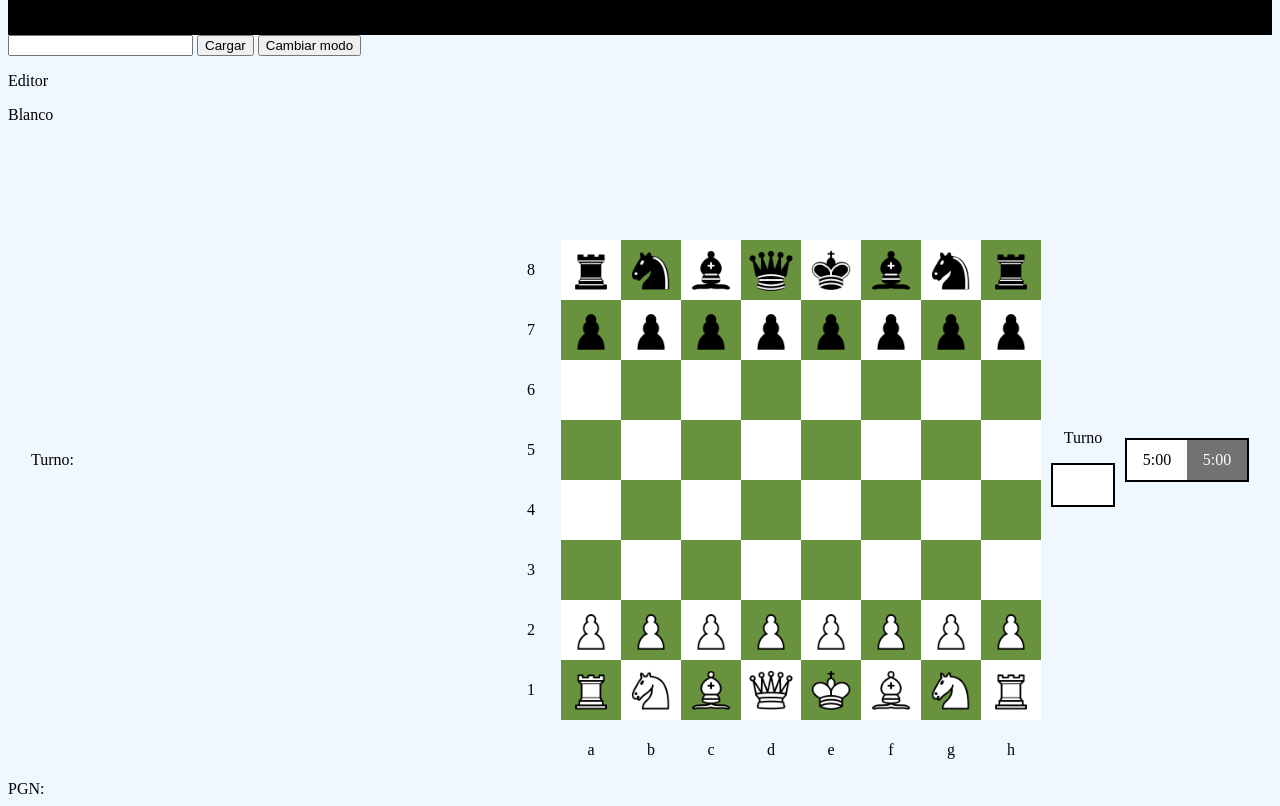
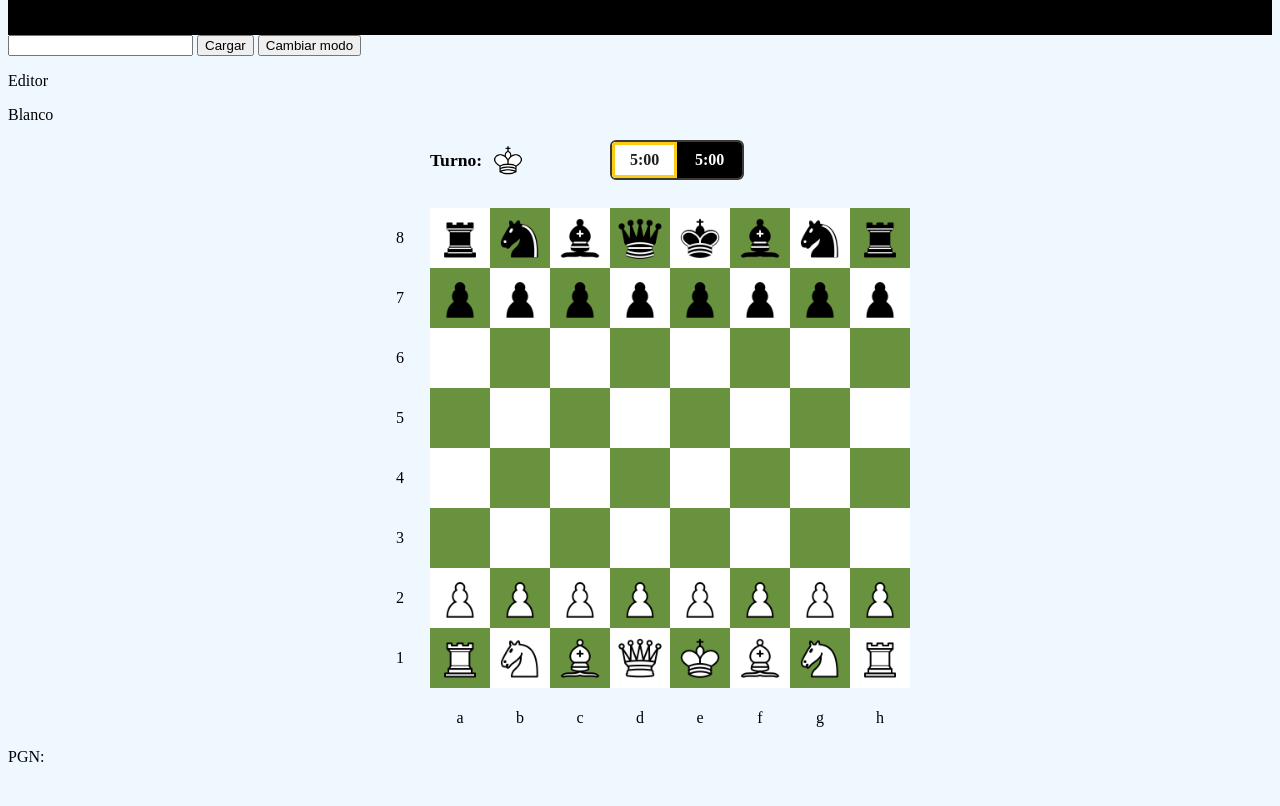
Before and after one commit to rubinz0/ChessProject, a plain HTML site: page index.html in a window 1280 px wide. Shown: the part 73-879 px from the top of the page. After the commit the page ends 847 px from the top, so only its background shows below. Drawn offline with Linux system fonts and the light colour scheme.

Commit message:
modificando interfaz 8/10

```diff
--- a/index.html
+++ b/index.html
@@ -16,20 +16,22 @@
     <p id="textoTurno">Blanco</p>
 
     <div class="partida">
-      <div class="turno2">
-        <div>Turno: </div>
-        <!-- <img src="img/piezas/blanco-rey.webp" alt="rey-blanco" class="imgTurno"> -->
-      </div>
+      <div class="contenedor-tablero">
 
-      <div id="tablero">
-      </div>
-      <div class="turno">
-        <p>Turno</p>
-        <div id="color-turno"></div>
-      </div>
-      <div class="tiempo">
-        <div class="contador contador-blanco">5:00</div>
-        <div class="contador contador-negro">5:00</div>
+        <div class="partida-info">
+          <div class="turno-indicador">
+            <span>Turno:</span>
+            <img id="img-turno" src="img/piezas/blanco-rey.webp" alt="Turno actual" class="img-turno">
+          </div>
+
+          <div class="tiempo">
+            <div class="reloj reloj-blanco reloj-activo">5:00</div>
+            <div class="reloj reloj-negro">5:00</div>
+          </div>
+        </div>
+
+        <div id="tablero"></div>
+
       </div>
     </div>
 
--- a/src/vistas/VistaTablero.js
+++ b/src/vistas/VistaTablero.js
@@ -9,8 +9,9 @@ export class VistaTablero {
     pgn = document.querySelector("#contenedorPGN");
     turno = document.querySelector("#color-turno");
 
-    contadorBlanco = document.querySelector(".contador-blanco");
-    contadorNegro = document.querySelector(".contador-negro");
+    relojBlanco = document.querySelector(".reloj-blanco");
+    relojNegro = document.querySelector(".reloj-negro");
+    imgTurno = document.querySelector(".img-turno");
 
     cambiarModo = document.querySelector("#cambiarModo");
 
@@ -272,14 +273,22 @@ export class VistaTablero {
         const texto = document.querySelector("#textoTurno");
         if (texto.textContent === "Blanco") {
             texto.textContent = "Negro";
-            this.turno.style.backgroundColor = "black";
-            this.contadorBlanco.style.backgroundColor = "#727272";
-            this.contadorNegro.style.backgroundColor = "black";
+            // this.turno.style.backgroundColor = "black";
+            // this.contadorBlanco.style.backgroundColor = "#727272";
+            // this.contadorNegro.style.backgroundColor = "black";
+
+            this.relojBlanco.classList.remove("reloj-activo");
+            this.relojNegro.classList.add("reloj-critico");
+            this.imgTurno.src = "../../img/piezas/negro-rey.webp";
         } else {
             texto.textContent = "Blanco"
-            this.turno.style.backgroundColor = "white";
-            this.contadorNegro.style.backgroundColor = "#727272";
-            this.contadorBlanco.style.backgroundColor = "white";
+            // this.turno.style.backgroundColor = "white";
+            // this.contadorNegro.style.backgroundColor = "#727272";
+            // this.contadorBlanco.style.backgroundColor = "white";
+
+            this.relojNegro.classList.remove("reloj-activo");
+            this.relojBlanco.classList.add("reloj-activo");
+            this.imgTurno.src = "img/piezas/blanco-rey.webp";
         }
     }
 }
--- a/style.css
+++ b/style.css
@@ -3,7 +3,7 @@ body{
 }
 
 #tablero{
-    margin-top: 100px;
+    margin-top: 20px;
     /* justify-self: center; */
 }
 
@@ -104,47 +104,95 @@ body{
   display: flex;
   justify-content: center;
   align-items: center;
-  gap: 10px;
 }
 
-.turno p{
-  text-align: center;
+/*Coloca la line de info al mismo tamaño que el tablero*/
+.contenedor-tablero {
+  display: flex;
+  flex-direction: column;
+  gap: 8px;
 }
 
-#color-turno{
-  height: 40px;
-  width: 60px;
-  background-color: white;
-  border: 2px solid;
+.partida-info {
+  margin-left: 60px;
+  display: flex;
+  align-items: center;
+  gap: 24px;
+  width: 100%;
 }
 
-.tiempo{
+.turno-indicador {
   display: flex;
-  border: 2px solid;
+  align-items: center;
+  gap: 8px;
+  font-weight: bold;
+  font-size: 1.1rem;
 }
 
-.contador{
-  height: 40px;
-  width: 60px;
+.img-turno {
+  width: 36px;
+  height: 36px;
+}
+
+.tiempo {
+  margin-left: 60px;
+  display: flex;
+  border: 2px solid #3c3a37;
+  border-radius: 6px;
+  overflow: hidden;
+}
+
+.reloj {
+  height: 36px;
+  width: 65px;
   display: flex;
   align-items: center;
   justify-content: center;
+  font-weight: bold;
+
+  /* Transición suave para el cambio de color y brillo */
+
+    transition: opacity 0.2s, box-shadow 0.25s ease, color 0.25s ease;
+
 }
 
-.contador-blanco{
-  background-color: white;
+.reloj-blanco {
+  background-color: #ffffff;
+  color: #1e1e1e;
 }
 
-.contador-negro{
-  color: white;
-  background-color: #727272;
+.reloj-negro {
+  background-color: black;
+  color: #ffffff;
 }
 
-.turno2{
-  width: 460px;
-  justify-content: center;
+
+/* 1. Reloj activo normal (borde interior amarillo + resplandor sutil) */
+.reloj-activo {
+  opacity: 1;
+  box-shadow: inset 0 0 0 3px #facc15, 0 0 8px rgba(250, 204, 21, 0.35);
 }
 
+/* 2. Queda poco tiempo (ej. menos de 30 segundos -> anaranjado) */
+.reloj-poco-tiempo {
+  opacity: 1;
+  box-shadow: inset 0 0 0 3px #f97316, 0 0 8px rgba(249, 115, 22, 0.4);
+}
+
+/* 3. Queda muy poco tiempo (ej. menos de 10 segundos -> rojo con pulso suave) */
+.reloj-critico {
+  opacity: 1;
+  box-shadow: inset 0 0 0 3px #ef4444, 0 0 10px rgba(239, 68, 68, 0.55);
+  animation: pulsoReloj 1s infinite alternate;
+}
+@keyframes pulsoReloj {
+  from {
+    box-shadow: inset 0 0 0 3px #ef4444, 0 0 4px rgba(239, 68, 68, 0.3);
+  }
+  to {
+    box-shadow: inset 0 0 0 3px #ef4444, 0 0 12px rgba(239, 68, 68, 0.8);
+  }
+}
 /* ========================================================
    ESTILOS BASE DEL MODAL (TEMA VIDEOJUEGO / FANTASÍA)
    ======================================================== */
```
